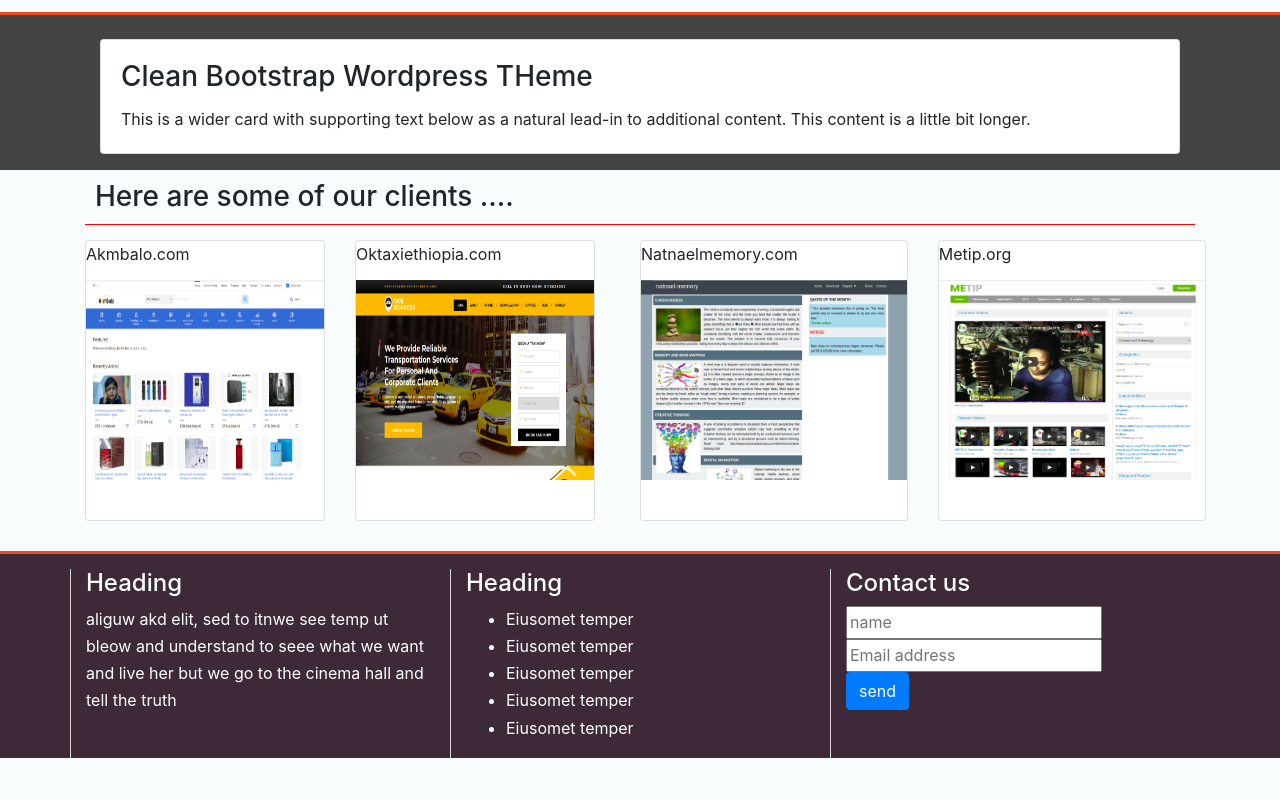
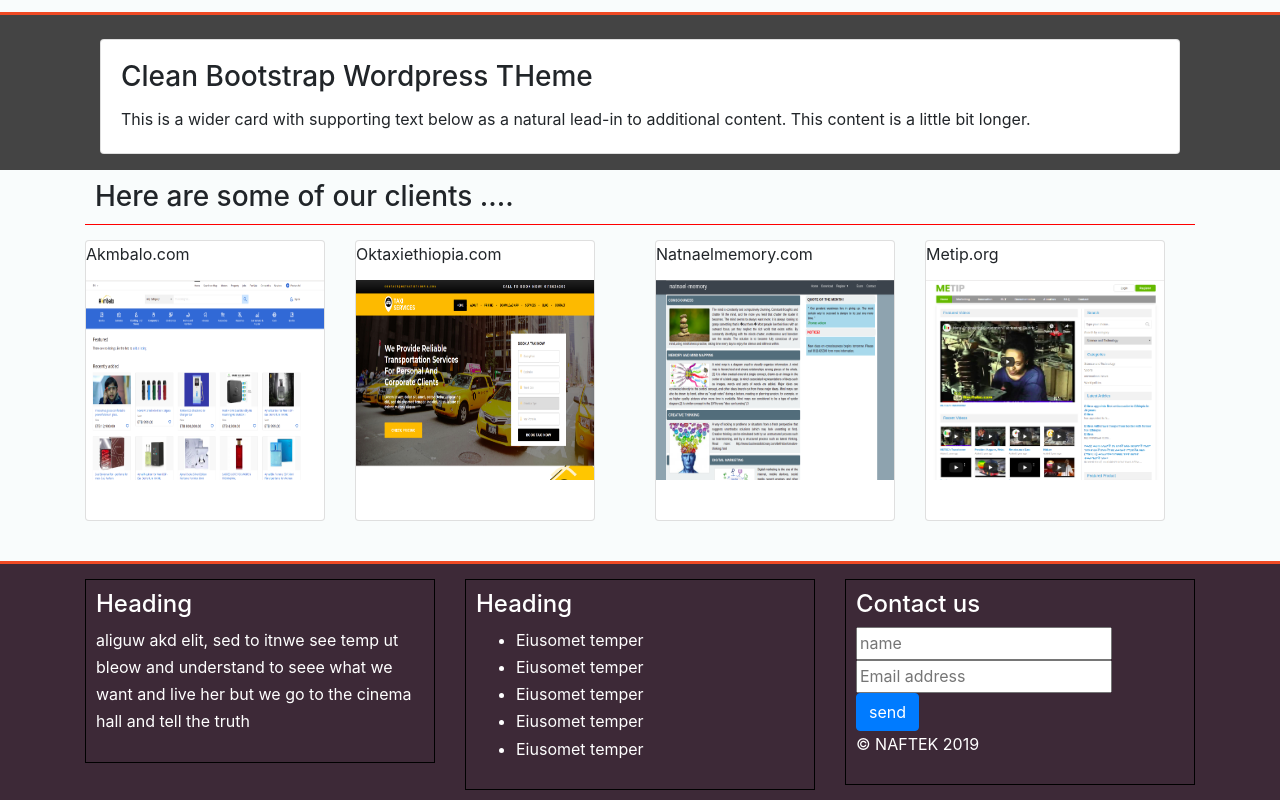
Before and after one commit to nashee/naftek-2012, a plain HTML site: page index.html in a window 1280 px wide. Shown: the part 1087-1887 px from the top of the page. Before the commit the page ends 1845 px from the top, so only its background shows below. Drawn offline with Linux system fonts and the light colour scheme.

Commit message:
index-page footer has been modified

```diff
--- a/css/style.css
+++ b/css/style.css
@@ -47,7 +47,11 @@ article.post img {
   width: 100%; }
 
 .cus-1 {
-  overflow: hidden; }
+  margin-right: 0;
+  padding-right: 0; }
+
+.cus-1 .card {
+  margin-bottom: 10px; }
 
 .cus-1 img {
   width: 100%;
@@ -120,3 +124,8 @@ article.post img {
   list-style: none;
   display: inline-block;
   text-align: left; }
+
+.ft-one {
+  border: 1px solid  black;
+  padding: 10px;
+  margin-bottom: 10px; }
--- a/index.html
+++ b/index.html
@@ -194,8 +194,6 @@
                         <img src="img/cust-1.png">
                         <div class="card-body">
 
-
-
                      </div>
                    </div>
 
@@ -209,17 +207,16 @@
                    </div>
 
                 </div>
-              </div>
 
+               </div>
              </div>
+
+            <!-- end of left side of the sectin cust -1-->
+
 
              <div class="col-md-6">
 
-
-
-
-                <div class = "row cus-1">
-                    <div class = "row cus-1">
+                    <div class = " row cus-1 img-fluid">
 
                         <div class ="col-sm-6">
                             <div class ="card">
@@ -227,8 +224,6 @@
 
                                 <img src="img/cust-3.png">
                                 <div class="card-body">
-
-
 
                            </div>
                              </div>
@@ -238,11 +233,9 @@
 
                                 <p class="card-title">Metip.org</p>
                                 <img src="img/cust-4.png">
-                           <div class="card-body">
+                                <div class="card-body">
 
 
-
-                             </div>
                            </div>
 
                         </div>
@@ -262,8 +255,8 @@
            <div class ="container">
              <div class ="footer-main row">
 
-             <div class = "col-lg-4 ft-one ft-one-left">
-
+             <div class = "col-lg-4 ">
+               <div class ="ft-one">
                <h4>Heading</h4>
                <p>aliguw akd elit, sed to itnwe
                  see temp ut bleow and understand
@@ -271,11 +264,11 @@
                  but we go to the cinema hall and
                  tell the truth
                </p>
-
+              </div>
               </div>
 
-              <div class = "col-lg-4  ft-one">
-
+              <div class = "col-lg-4">
+                 <div class="ft-one">
                  <h4 class="">Heading</h4>
                    <ul>
                       <li><a href="#">Eiusomet temper</a></li>
@@ -284,9 +277,10 @@
                       <li><a href="#">Eiusomet temper</a></li>
                       <li><a href="#">Eiusomet temper</a></li>
                    </ul>
-
+                  </div>
             </div>
-               <div class = "col-lg-4 ft-one">
+               <div class = "col-lg-4 ">
+                  <div class="ft-one">
                    <h4>Contact us</h4>
                    <form>
                       <div>
@@ -301,7 +295,9 @@
                          <input class="btn btn-primary" type="submit" value="send">
                       </div>
                    </form>
+                     <p> &copy; NAFTEK 2019</p>
                     </div>
+                  </div>
                    </div>
                  </div>
 
```
